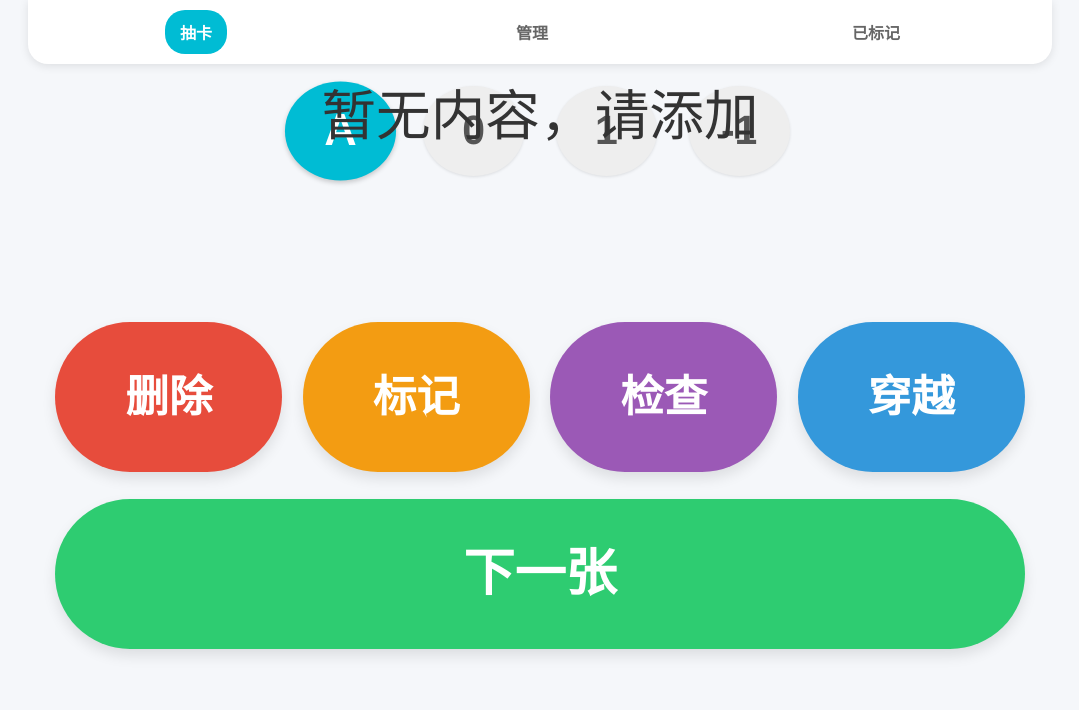
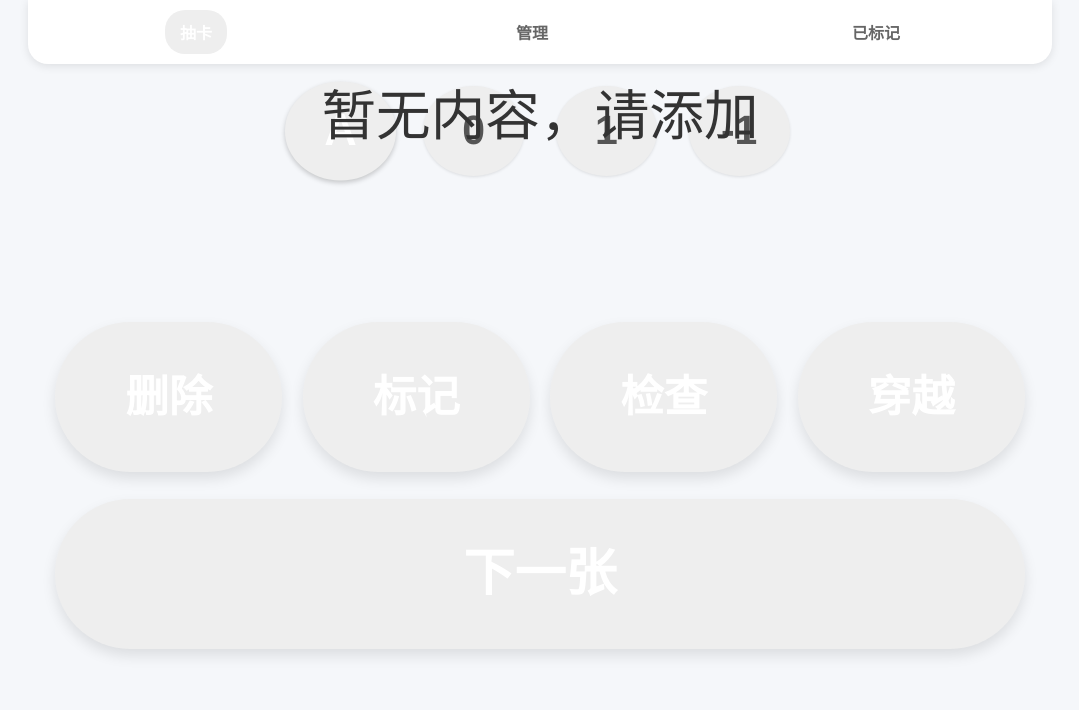
Before and after one commit to yes1949/mycard, a plain HTML site: page index.html in a window 1280 px wide. Shown: the whole page, without its empty margins (100-1179 px from the left). Drawn offline with Linux system fonts and the light colour scheme.

Commit message:
Update index.html
2.9
按钮淡色
更新显示卡位置
删除更新时间

```diff
--- a/index.html
+++ b/index.html
@@ -73,7 +73,7 @@
         }
 
         .nav-btn.active {
-            background-color: #00bcd4;
+            background-color: #eee;
             color: white;
         }
 
@@ -122,12 +122,12 @@
             padding: 0 1vw;
         }
         .btn:active { opacity: 0.8; }
-        .delete { background-color: #e74c3c; }
-        .mark { background-color: #f39c12; }
-        .spell { background-color: #9b59b6; }
-        .travel { background-color: #3498db; }
+        .delete { background-color: #eee; }
+        .mark { background-color: #eee; }
+        .spell { background-color: #eee; }
+        .travel { background-color: #eee; }
         .draw {
-            background-color: #2ecc71;
+            background-color: #eee;
             width: 100%;
             font-size: 4vw;
             border-radius: 8vw;
@@ -142,8 +142,10 @@
             border-radius: 2.67vw;
             box-shadow: 0 0.53vw 1.6vw rgba(0, 0, 0, 0.05);
             padding: 3.73vw;
-            margin: 0 auto 20px auto; /* 调整 margin，增加底部间距 */
-            width: 95%;
+            /* [Modified] 增加底部margin到50px，使其位置上提，远离输入框 */
+            margin: 0 auto 50px auto;
+            /* [Modified] 宽度改为100%，使其变宽 */
+            width: 100%;
             text-align: center;
             display: flex;
             flex-direction: column;
@@ -354,7 +356,7 @@
         }
 
         .filter-dot.selected {
-            background-color: #00bcd4;
+            background-color: #eee;
             color: white;
             transform: scale(1.1);
             box-shadow: 0 2px 5px rgba(0, 0, 0, 0.2);
@@ -423,7 +425,7 @@
                 <div class="statistics"><span class="label">🔥 今天已刷</span><span class="value" id="todaySwipeCount">0</span><span class="label">次！</span></div>
                 <div class="statistics"><span class="label">🔁 总共刷了</span><span class="value" id="swipeCount">0</span><span class="label">次！</span></div>
                 <div class="statistics"><span class="label">📊 当前数据数量：</span><span class="value" id="cardCount">0 条</span></div>
-                <div class="statistics"><span class="label">⏱️ 最后更新：</span><span class="value" id="lastUpdateTime"></span></div>
+
             </div>
 
             <textarea id="inputContent" class="input-box" placeholder="请输入内容，句号可分隔多条..."></textarea>
@@ -450,7 +452,7 @@
 
     <script>
     document.addEventListener('DOMContentLoaded', () => {
-        const APP_VERSION = 'v2.8';
+        const APP_VERSION = 'v2.9';
 
         const wx = {
             getStorageSync: (key) => { const item = localStorage.getItem(key); return item ? JSON.parse(item) : null; },
@@ -581,7 +583,7 @@
                     todaySwipeCount: document.getElementById('todaySwipeCount'),
                     swipeCount: document.getElementById('swipeCount'),
                     cardCount: document.getElementById('cardCount'),
-                    lastUpdateTime: document.getElementById('lastUpdateTime'),
+
                     displayContent: document.getElementById('displayContent'),
                     confirmDialog: document.getElementById('confirmDialog'),
                     spellCheckDialog: document.getElementById('spellCheckDialog'),
@@ -783,7 +785,7 @@
                     const cards = wx.getStorageSync('myCards') || [];
                     this.data.cardCount = cards.length;
                     this.elements.cardCount.textContent = `${cards.length} 条`;
-                    this.elements.lastUpdateTime.textContent = new Date().toLocaleString('zh-CN', { hour12: false });
+
                 },
 
                 updateProgressDisplay() {
```
